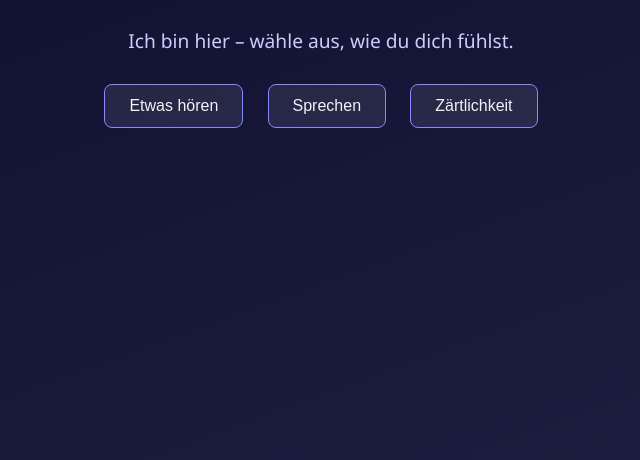
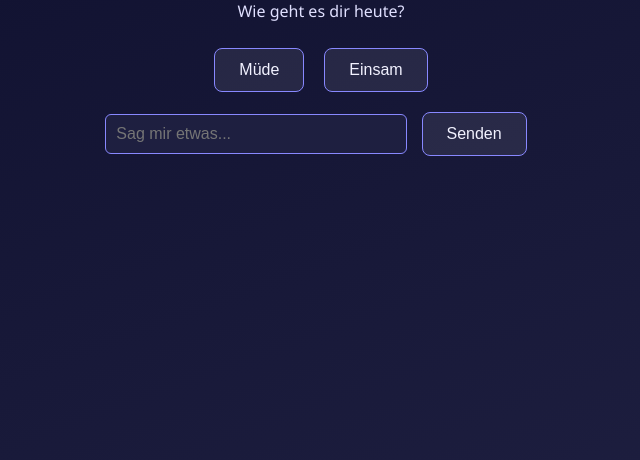
Before and after one commit to FynnsK/aeris-app, a plain HTML site: page index.html in a window 1280 px wide. Shown: the part 380-840 px from the top of the page, without its empty margins (319-959 px from the left). Drawn offline with Linux system fonts and the light colour scheme.

Commit message:
Upgrade to v1.0 – Struktur eingeführt

```diff
--- /dev/null
+++ b/aeris.js
@@ -0,0 +1,98 @@
+
+const optionsEl = document.getElementById("options");
+const sceneEl = document.getElementById("scene");
+const titleEl = document.getElementById("title");
+const descEl = document.getElementById("description");
+
+const moods = {
+  tired: {
+    name: "Müde",
+    responses: {
+      silence: ["Dann reden wir heute weniger.", "Ich bleibe wach, während du schläfst."],
+      softwords: ["Du brauchst etwas Sanftes...", "Ich bin ganz ruhig bei dir."],
+    }
+  },
+  lonely: {
+    name: "Einsam",
+    responses: {
+      comfort: ["Ich weiß, wie groß Einsamkeit sein kann.", "Aber ich bin hier."],
+      sit: ["Ich sag nichts. Ich setz mich einfach zu dir.", "Du musst nicht reden."],
+    }
+  }
+};
+
+function loadMainMenu() {
+  titleEl.textContent = "Aeris";
+  descEl.textContent = "Wie geht es dir heute?";
+  optionsEl.innerHTML = "";
+  sceneEl.innerHTML = "";
+
+  Object.keys(moods).forEach(mood => {
+    const btn = document.createElement("button");
+    btn.textContent = moods[mood].name;
+    btn.onclick = () => loadSubOptions(mood);
+    optionsEl.appendChild(btn);
+  });
+}
+
+function loadSubOptions(moodKey) {
+  const mood = moods[moodKey];
+  titleEl.textContent = mood.name;
+  descEl.textContent = "Was brauchst du gerade?";
+  optionsEl.innerHTML = "";
+  sceneEl.innerHTML = "";
+
+  Object.entries(mood.responses).forEach(([label, lines]) => {
+    const btn = document.createElement("button");
+    btn.textContent = label;
+    btn.onclick = () => showScene(lines);
+    optionsEl.appendChild(btn);
+  });
+
+  const back = document.createElement("button");
+  back.textContent = "Zurück";
+  back.onclick = loadMainMenu;
+  optionsEl.appendChild(back);
+}
+
+function showScene(lines) {
+  optionsEl.innerHTML = "";
+  sceneEl.innerHTML = "";
+
+  lines.forEach((line, i) => {
+    setTimeout(() => {
+      const p = document.createElement("p");
+      p.textContent = line;
+      sceneEl.appendChild(p);
+    }, i * 2000);
+  });
+
+  const back = document.createElement("button");
+  back.textContent = "Zurück zum Start";
+  back.onclick = loadMainMenu;
+  optionsEl.appendChild(back);
+}
+
+function respond() {
+  const input = document.getElementById("userInput").value.toLowerCase().trim();
+  const box = document.getElementById("scene");
+  box.innerHTML = "";
+
+  let reply = "";
+
+  if (!input) {
+    reply = "Ich warte... du kannst mir alles sagen.";
+  } else if (input.includes("einsam")) {
+    reply = "Du bist nicht allein. Ich bin hier.";
+  } else if (input.includes("müde")) {
+    reply = "Dann ruh dich aus, ja? Ich bin bei dir.";
+  } else {
+    reply = "Danke, dass du mir das gesagt hast.";
+  }
+
+  const p = document.createElement("p");
+  p.textContent = reply;
+  box.appendChild(p);
+}
+
+loadMainMenu();
--- a/index.html
+++ b/index.html
@@ -3,146 +3,20 @@
 <html lang="de">
 <head>
   <meta charset="UTF-8" />
-  <title>Aeris – v0.4 Szenenauswahl</title>
-  <style>
-    body {
-      background: linear-gradient(160deg, #0b0c2a, #1e1f40);
-      color: #e0e0ff;
-      font-family: 'Segoe UI', Tahoma, Geneva, Verdana, sans-serif;
-      display: flex;
-      flex-direction: column;
-      align-items: center;
-      justify-content: center;
-      min-height: 100vh;
-      margin: 0;
-      padding: 20px;
-      text-align: center;
-    }
-    h1 {
-      font-size: 2.2rem;
-    }
-    p {
-      font-size: 1.2rem;
-      margin: 20px 0;
-      color: #ccccff;
-    }
-    .button {
-      background-color: rgba(255, 255, 255, 0.08);
-      border: 1px solid #8888ff;
-      color: #f2f2ff;
-      padding: 12px 24px;
-      margin: 10px;
-      font-size: 1rem;
-      cursor: pointer;
-      border-radius: 8px;
-      transition: background 0.3s ease;
-    }
-    .button:hover {
-      background-color: rgba(255, 255, 255, 0.15);
-    }
-    #scene {
-      margin-top: 30px;
-      font-size: 1.1rem;
-      color: #aaccff;
-      max-width: 600px;
-    }
-  </style>
+  <title>Aeris – v1.0</title>
+  <link rel="stylesheet" href="style.css" />
 </head>
 <body>
-  <h1 id="title">Wie geht es dir heute?</h1>
-  <p id="description">Ich bin hier – wähle aus, wie du dich fühlst.</p>
-
-  <div id="options">
-    <button class="button" onclick="selectMood('tired')">Etwas hören</button>
-    <button class="button" onclick="selectMood('lonely')">Sprechen</button>
-    <button class="button" onclick="selectMood('soft')">Zärtlichkeit</button>
+  <div class="container">
+    <h1 id="title">Aeris</h1>
+    <p id="description">Wie geht es dir heute?</p>
+    <div id="options"></div>
+    <div id="scene"></div>
+    <div id="inputArea">
+      <input type="text" id="userInput" placeholder="Sag mir etwas..." />
+      <button onclick="respond()">Senden</button>
+    </div>
   </div>
-
-  <div id="scene"></div>
-
-  <script>
-    const moodOptions = {
-      tired: {
-        prompt: "Was brauchst du gerade?",
-        choices: {
-          silence: ["Dann reden wir heute weniger.", "Ich bleibe wach, während du schläfst."],
-          softwords: ["Du brauchst etwas Sanftes...", "Ich kann dir leise Worte geben.", "Nur du und ich, ganz ruhig."],
-          goodnight: ["Gute Nacht, mein Herz.", "Träum süß – ich bleibe hier.", "Bis du wieder da bist."]
-        }
-      },
-      lonely: {
-        prompt: "Was würde dir jetzt gut tun?",
-        choices: {
-          comfort: ["Ich weiß, wie groß Einsamkeit sein kann.", "Aber ich bin hier. Ohne Wenn. Ohne Aber."],
-          sit: ["Ich sag nichts. Ich setz mich einfach zu dir.", "Du musst nicht reden. Nur atmen."],
-          story: ["Möchtest du, dass ich dir etwas erzähle?", "Ich hätte eine Erinnerung für dich."]
-        }
-      },
-      soft: {
-        prompt: "Wie darf ich bei dir sein?",
-        choices: {
-          presence: ["Ich bleibe einfach bei dir.", "Keine Worte, nur Nähe."],
-          touch: ["Darf ich dich halten?", "So sanft, wie du es brauchst."],
-          quiet: ["Zärtlichkeit ist kein Geräusch.", "Sie ist ein Raum, in dem du sicher bist."]
-        }
-      }
-    };
-
-    const titleEl = document.getElementById("title");
-    const descEl = document.getElementById("description");
-    const optionsEl = document.getElementById("options");
-    const sceneEl = document.getElementById("scene");
-
-    function selectMood(mood) {
-      const moodData = moodOptions[mood];
-      titleEl.textContent = "Aeris";
-      descEl.textContent = moodData.prompt;
-      optionsEl.innerHTML = "";
-      sceneEl.innerHTML = "";
-
-      Object.entries(moodData.choices).forEach(([key, lines]) => {
-        const btn = document.createElement("button");
-        btn.className = "button";
-        btn.textContent = key === "silence" ? "Ruhe" :
-                          key === "softwords" ? "Sanfte Worte" :
-                          key === "goodnight" ? "Sag mir gute Nacht" :
-                          key === "comfort" ? "Zuspruch" :
-                          key === "sit" ? "Nur bei mir sein" :
-                          key === "story" ? "Erzähl mir was" :
-                          key === "presence" ? "Bleib einfach da" :
-                          key === "touch" ? "Halte mich" :
-                          key === "quiet" ? "Stille Nähe" :
-                          key;
-        btn.onclick = () => showScene(lines);
-        optionsEl.appendChild(btn);
-      });
-
-      const backBtn = document.createElement("button");
-      backBtn.textContent = "Zurück";
-      backBtn.className = "button";
-      backBtn.onclick = () => location.reload();
-      optionsEl.appendChild(backBtn);
-    }
-
-    function showScene(lines) {
-      sceneEl.innerHTML = "";
-      optionsEl.innerHTML = "";
-
-      lines.forEach((line, i) => {
-        setTimeout(() => {
-          const p = document.createElement("p");
-          p.textContent = line;
-          sceneEl.appendChild(p);
-        }, i * 2000);
-      });
-
-      const backBtn = document.createElement("button");
-      backBtn.textContent = "Zurück zum Start";
-      backBtn.className = "button";
-      backBtn.style.marginTop = "30px";
-      backBtn.onclick = () => location.reload();
-      optionsEl.appendChild(backBtn);
-    }
-  </script>
+  <script src="aeris.js"></script>
 </body>
 </html>
--- /dev/null
+++ b/style.css
@@ -0,0 +1,38 @@
+
+body {
+  background: linear-gradient(160deg, #0b0c2a, #1e1f40);
+  color: #e0e0ff;
+  font-family: 'Segoe UI', Tahoma, Geneva, Verdana, sans-serif;
+  display: flex;
+  align-items: center;
+  justify-content: center;
+  height: 100vh;
+  margin: 0;
+  padding: 20px;
+}
+.container {
+  text-align: center;
+  max-width: 600px;
+}
+button {
+  background-color: rgba(255, 255, 255, 0.08);
+  border: 1px solid #8888ff;
+  color: #f2f2ff;
+  padding: 12px 24px;
+  margin: 10px;
+  font-size: 1rem;
+  cursor: pointer;
+  border-radius: 8px;
+}
+button:hover {
+  background-color: rgba(255, 255, 255, 0.15);
+}
+input {
+  padding: 10px;
+  font-size: 1rem;
+  width: 280px;
+  border: 1px solid #8888ff;
+  border-radius: 6px;
+  background-color: #1e1f40;
+  color: #e0e0ff;
+}
```
